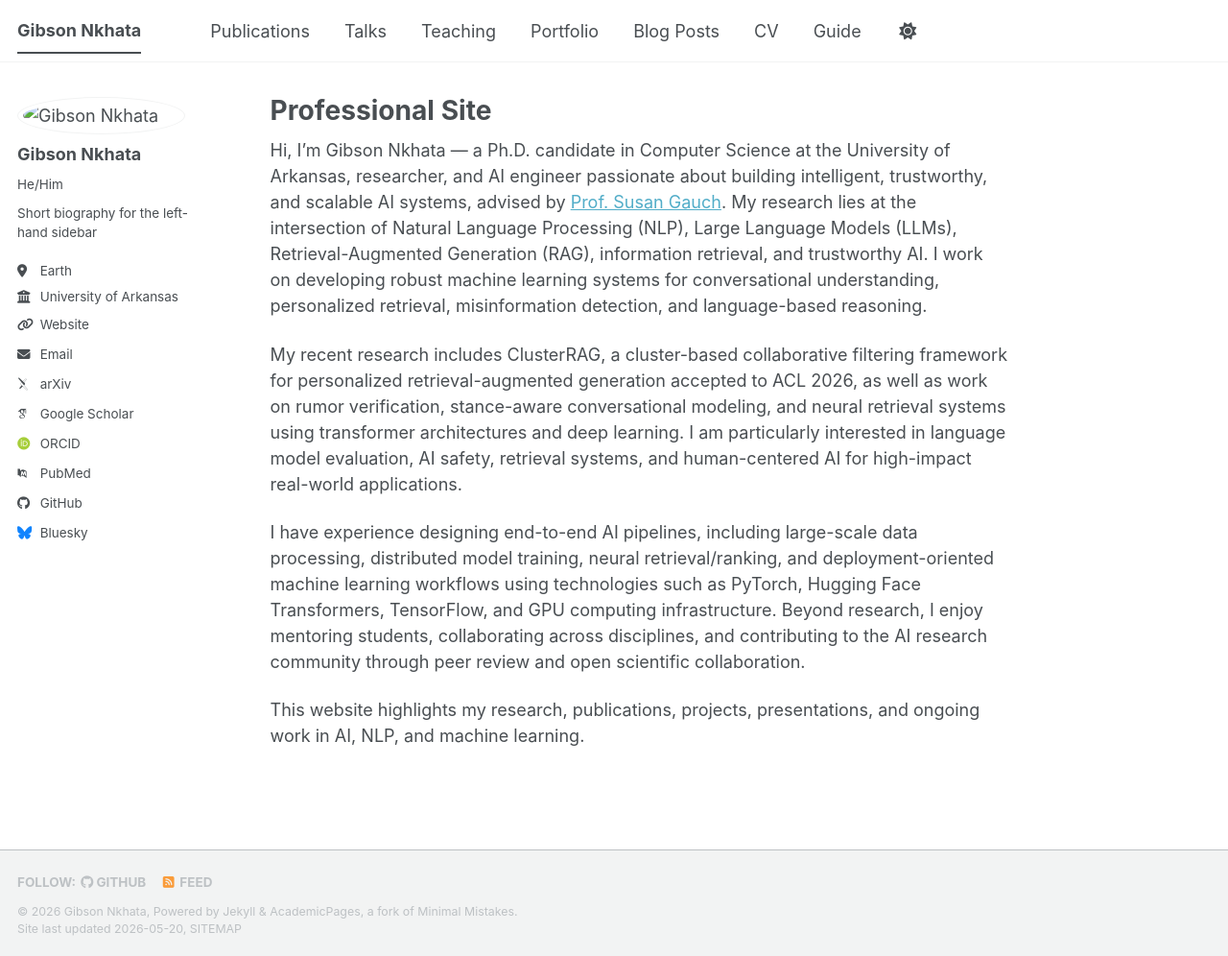
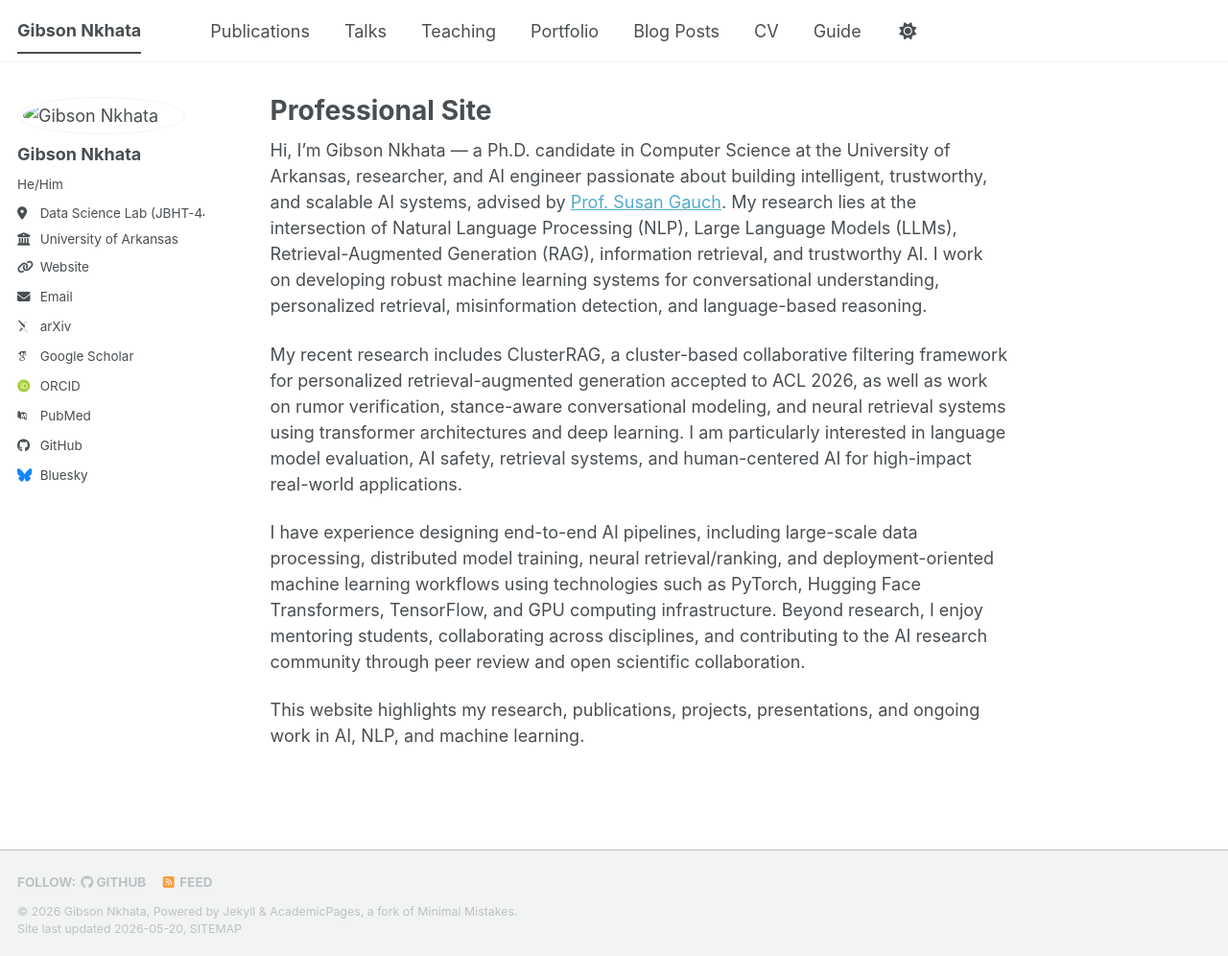
Before and after one commit to gnkhata/gnkhata.github.io, a Jekyll site: the page built from _pages/about.md, in a window 1280 px wide and 996 px high. Shown: the whole window at 96% size. Built offline with Jekyll 4.4.1, drawn with Linux system fonts in a browser that asks for light colours; some web fonts are replaced; a script bundle is joined from its source files by our own code; library files that are not in the unit come from our copies.

Commit message:
Update _config.yml

```diff
--- a/_config.yml
+++ b/_config.yml
@@ -26,11 +26,11 @@ author:
   avatar           : "Profpic.JPG"
   name             : "Gibson Nkhata"
   pronouns         : "He/Him"
-  bio              : "Short biography for the left-hand sidebar"
-  location         : "Earth"
+  bio              : #"Short biography for the left-hand sidebar"
+  location         : "Data Science Lab (JBHT-445), 227 N Harmon Ave, Fayetteville, AR 72701"
   employer         : "University of Arkansas"
   uri              : "https://www.uark.edu/"
-  email            : "nkhatagibsonb@gmail.com | gnkhata@uark.edu"
+  email            : "gnkhata@uark.edu"
 
   # Academic websites
   academia         : # URL
```
